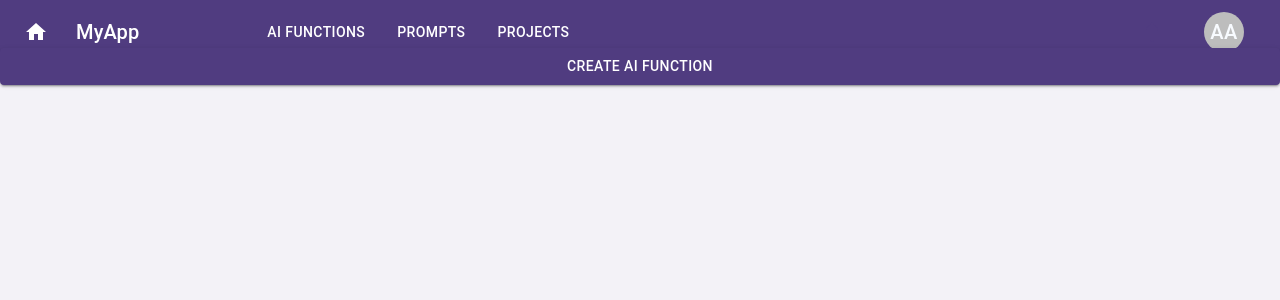
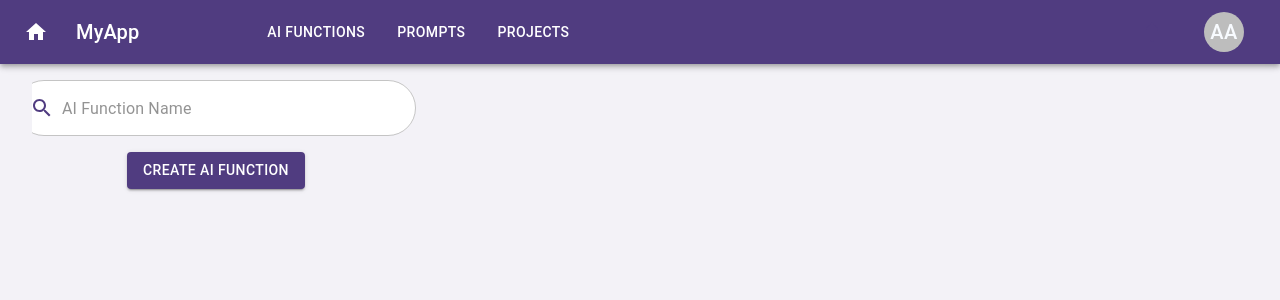
Before and after one commit to amir-mo1999/LLMFlow, a Next.js app in the folder client/: page /ai-functions in a window 1280 px wide. Shown: the top 300 px of the page. Built offline with nearby package versions, Linux system fonts and the light colour scheme; no server answers.

Commit message:
something

```diff
--- a/client/src/app/ai-functions/page.tsx
+++ b/client/src/app/ai-functions/page.tsx
@@ -1,20 +1,32 @@
 "use client"
-import { AIFunctionOverview } from "@/components"
+import {
+  AIFunctionOverview,
+  MainContentContainer,
+  SideBarContainer,
+  PageContainer,
+  SearchField,
+} from "@/components"
 import Button from "@mui/material/Button"
 import { useRouter } from "next/navigation"
 import { useGetAiFunctions } from "@/api/apiComponents"
+import { useState } from "react"
 
 export default function Home() {
+  const [searchValue, setSearchValue] = useState("")
   const router = useRouter()
 
   const { data: aiFunctions, isFetching } = useGetAiFunctions({})
 
   return (
-    <>
-      <AIFunctionOverview
-        aiFunctions={isFetching || !aiFunctions ? [] : aiFunctions}
-      ></AIFunctionOverview>
+    <PageContainer>
+      <SideBarContainer>
+        <SearchField
+          value={searchValue}
+          setValue={setSearchValue}
+          placeholder="AI Function Name"
+        ></SearchField>
         <Button
+          sx={{ marginTop: 2 }}
           variant="contained"
           onClick={() => {
             router.push("/create/ai-function")
@@ -22,6 +34,11 @@ export default function Home() {
         >
           Create AI Function
         </Button>
-    </>
+        <AIFunctionOverview
+          aiFunctions={isFetching || !aiFunctions ? [] : aiFunctions}
+        ></AIFunctionOverview>
+      </SideBarContainer>
+      <MainContentContainer></MainContentContainer>
+    </PageContainer>
   )
 }
--- a/client/src/app/layout.tsx
+++ b/client/src/app/layout.tsx
@@ -30,7 +30,7 @@ export default function RootLayout({
                   backgroundColor: "#F3F2F7",
                   height: "100%",
                   width: "100%",
-                  overflowY: "hidden",
+                  overflow: "hidden",
                 }}
               >
                 <MyAppBar />
--- a/client/src/components/AIFunction/AIFunctionOverview.tsx
+++ b/client/src/components/AIFunction/AIFunctionOverview.tsx
@@ -1,6 +1,8 @@
 "use client"
 import React from "react"
-import { Paper, Typography, Grid } from "@mui/material"
+import Box from "@mui/material/Box"
+import Typography from "@mui/material/Typography"
+import Paper from "@mui/material/Paper"
 import { AIFunction } from "@/api/apiSchemas"
 import { format } from "date-fns"
 import { toZonedTime } from "date-fns-tz"
@@ -16,8 +18,18 @@ const AIFunctionOverview: React.FC<AIFunctionOverviewProps> = ({ aiFunctions })
   if (!aiFunctions) return <></>
 
   return (
-    <Grid container spacing={2}>
-      {aiFunctions.map((aiFunction: AIFunction) => {
+    <Box
+      sx={{
+        width: "100%",
+        height: "100%",
+        alignItems: "center",
+        display: "flex",
+        flexDirection: "column",
+        gap: 2,
+        paddingY: 2,
+      }}
+    >
+      {aiFunctions.map((aiFunction, indx) => {
         // Convert UTC to Central European Time //TODO: set timezone globally some where
         const timeZone = "Europe/Berlin"
         const utcDate = new Date(aiFunction.creation_time)
@@ -40,28 +52,37 @@ const AIFunctionOverview: React.FC<AIFunctionOverviewProps> = ({ aiFunctions })
           return f
         }
         return (
-          <Grid item xs={12} sm={6} md={4} key={aiFunction._id}>
-            <Paper onClick={redirectOnClick(aiFunction._id)} elevation={3} sx={{ padding: "16px" }}>
+          <Paper
+            key={indx}
+            onClick={redirectOnClick(aiFunction._id)}
+            elevation={3}
+            sx={{
+              borderRadius: 5,
+              paddingX: "10px",
+              paddingTop: "10px",
+              width: "100%",
+              height: 150,
+            }}
+          >
             <Typography variant="h6" gutterBottom>
               {aiFunction.name}
             </Typography>
             <Typography variant="caption" display="block">
               {formattedDate}
             </Typography>
-              <Typography variant="body2" gutterBottom>
-                {aiFunction.description}
+            <Typography variant="caption" display="block" gutterBottom>
+              <strong>Input Variables:</strong> {numberOfAssertions}
             </Typography>
             <Typography variant="caption" display="block" gutterBottom>
-                <strong>Assertions:</strong> {numberOfAssertions}
+              <strong>Assertions:</strong> {aiFunction.input_variables.length}
             </Typography>
             <Typography variant="caption" display="block" gutterBottom>
               <strong>Prompts:</strong> {aiFunction.number_of_prompts}
             </Typography>
           </Paper>
-          </Grid>
         )
       })}
-    </Grid>
+    </Box>
   )
 }
 
--- /dev/null
+++ b/client/src/components/SearchField.tsx
@@ -0,0 +1,37 @@
+import React from "react"
+import TextField from "@mui/material/TextField"
+import SearchIcon from "@mui/icons-material/Search"
+import InputAdornment from "@mui/material/InputAdornment"
+import theme from "@/theme"
+
+interface SearchFieldProps {
+  value: string
+  setValue: React.Dispatch<React.SetStateAction<string>>
+  placeholder: string
+}
+
+const SearchField: React.FC<SearchFieldProps> = ({ value, setValue, placeholder }) => {
+  return (
+    <TextField
+      value={value}
+      onChange={(e) => setValue(e.target.value)}
+      placeholder={placeholder}
+      sx={{
+        width: 400,
+        "& .MuiOutlinedInput-root": {
+          borderRadius: "160px",
+          backgroundColor: theme.palette.background.paper,
+        },
+      }}
+      InputProps={{
+        startAdornment: (
+          <InputAdornment position="start">
+            <SearchIcon color="primary" />
+          </InputAdornment>
+        ),
+      }}
+    ></TextField>
+  )
+}
+
+export default SearchField
--- /dev/null
+++ b/client/src/components/containers/MainContentContainer.tsx
@@ -0,0 +1,26 @@
+import React from "react"
+import Box from "@mui/material/Box"
+
+interface MainContentContainerProps {
+  children?: React.ReactNode
+}
+
+const MainContentContainer: React.FC<MainContentContainerProps> = ({ children }) => {
+  return (
+    <Box
+      sx={{
+        display: "flex",
+        flexDirection: "column",
+        margin: 2,
+        flexGrow: 1,
+        height: "100%",
+        overflow: "auto",
+        alignItems: "center",
+      }}
+    >
+      {children}
+    </Box>
+  )
+}
+
+export default MainContentContainer
--- /dev/null
+++ b/client/src/components/containers/PageContainer.tsx
@@ -0,0 +1,26 @@
+import React from "react"
+import Box from "@mui/material/Box"
+
+interface PageContainerProps {
+  children?: React.ReactNode
+}
+
+const PageContainer: React.FC<PageContainerProps> = ({ children }) => {
+  return (
+    <Box
+      sx={{
+        display: "flex",
+        flexDirection: "row",
+        margin: 2,
+        width: "100%",
+        height: "100%",
+        overflow: "hidden",
+        alignItems: "center",
+      }}
+    >
+      {children}
+    </Box>
+  )
+}
+
+export default PageContainer
--- /dev/null
+++ b/client/src/components/containers/SideBarContainer.tsx
@@ -0,0 +1,27 @@
+import React from "react"
+import Box from "@mui/material/Box"
+
+interface SideBarContainerProps {
+  children?: React.ReactNode
+}
+
+const SideBarContainer: React.FC<SideBarContainerProps> = ({ children }) => {
+  return (
+    <Box
+      sx={{
+        display: "flex",
+        flexDirection: "column",
+        margin: 2,
+        width: "30%",
+        height: "100%",
+        overflow: "auto",
+        alignItems: "center",
+        paddingRight: 2,
+      }}
+    >
+      {children}
+    </Box>
+  )
+}
+
+export default SideBarContainer
--- /dev/null
+++ b/client/src/components/containers/index.ts
@@ -0,0 +1,5 @@
+import MainContentContainer from "./MainContentContainer"
+import SideBarContainer from "./SideBarContainer"
+import PageContainer from "./PageContainer"
+
+export { MainContentContainer, SideBarContainer, PageContainer }
--- a/client/src/components/index.ts
+++ b/client/src/components/index.ts
@@ -1,3 +1,15 @@
 import { AIFunctionForm, AIFunctionOverview, AIFunctionSingleOverview } from "./AIFunction"
 import MyAppBar from "./AppBar"
-export { AIFunctionForm, AIFunctionOverview, AIFunctionSingleOverview, MyAppBar }
+import { MainContentContainer, SideBarContainer, PageContainer } from "./containers"
+import SearchField from "./SearchField"
+
+export {
+  AIFunctionForm,
+  AIFunctionOverview,
+  AIFunctionSingleOverview,
+  MyAppBar,
+  MainContentContainer,
+  SideBarContainer,
+  PageContainer,
+  SearchField,
+}
```
Lines whose indentation alone changed are shown as unchanged.
